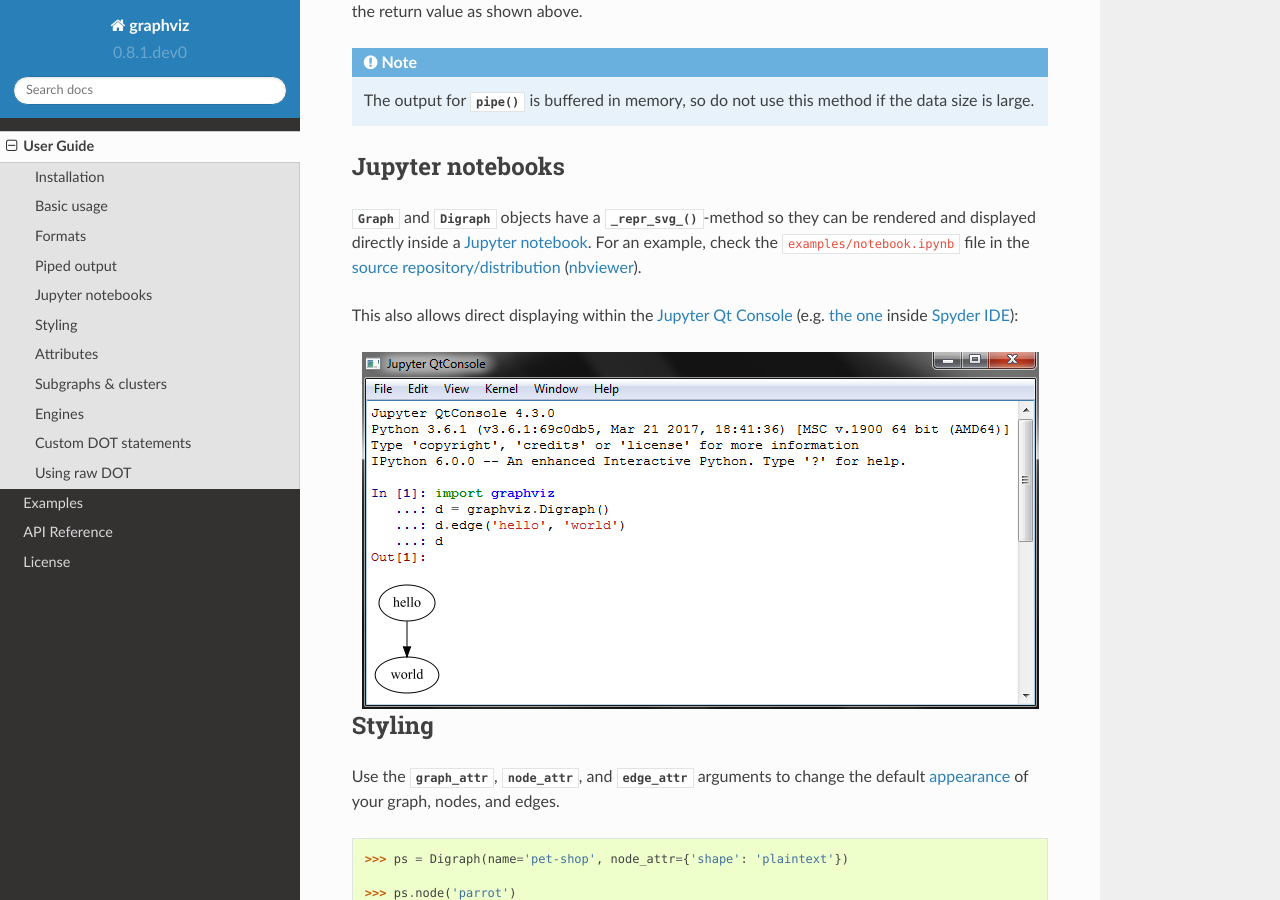
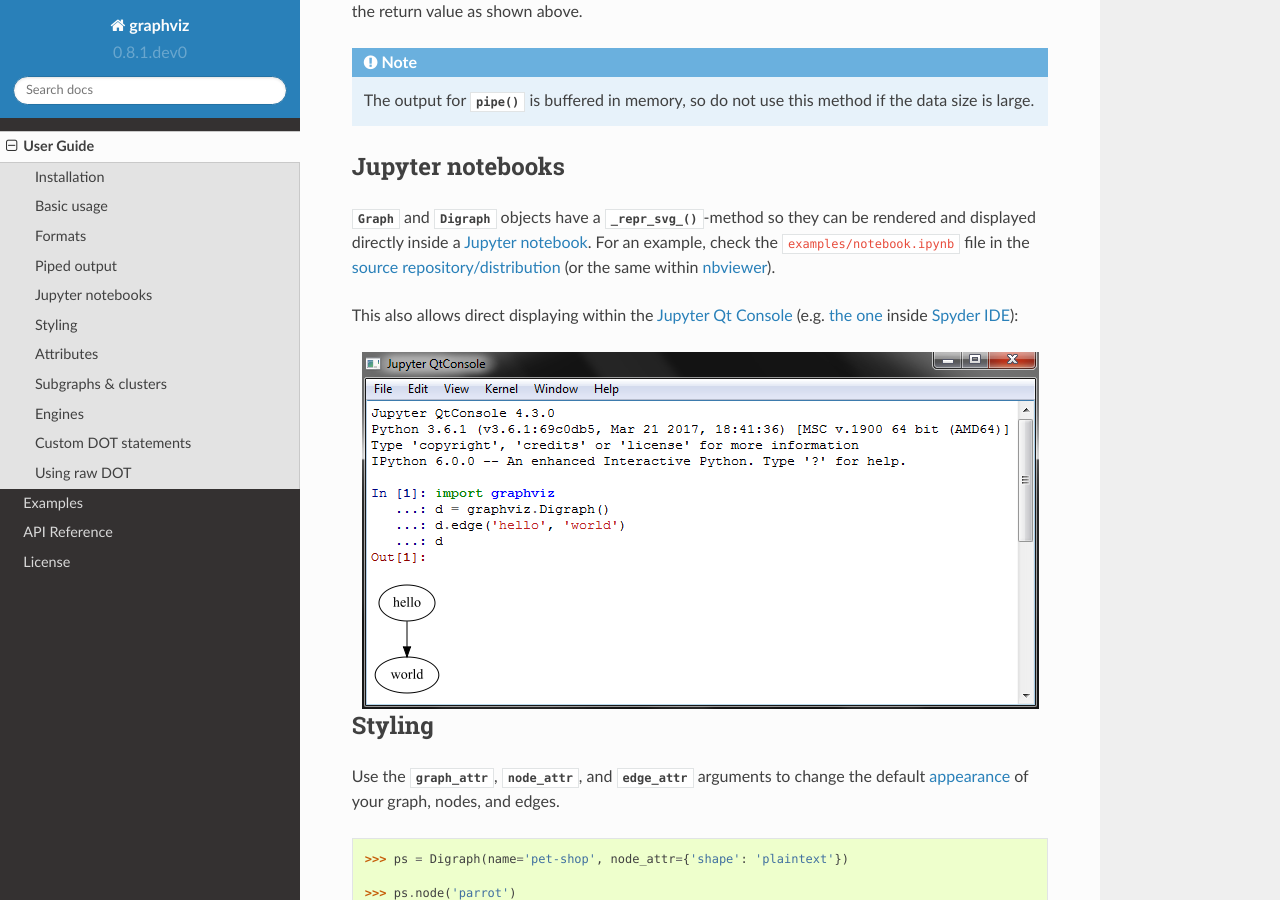
Before and after one commit to xflr6/graphviz, a Sphinx documentation site: the page built from docs/manual.rst, in a window 1280 px wide and 900 px high, scrolled down 2729 px. Built offline with Sphinx 7.4.7 and the Read the Docs theme 2.0.0, drawn with Linux system fonts in a browser that asks for light colours; the version number is read from the project's files by our own code.

Commit message:
fix notebook.ipynb repo link

```diff
--- a/docs/manual.rst
+++ b/docs/manual.rst
@@ -162,7 +162,8 @@ Jupyter notebooks
 :meth:`~.Graph._repr_svg_`-method so they can be rendered and displayed
 directly inside a `Jupyter notebook`_. For an example, check the
 ``examples/notebook.ipynb`` file in the
-`source repository/distribution <notebook_>`_ (nbviewer_).
+`source repository/distribution <notebook.ipynb_>`_ (or the same within
+nbviewer_).
 
 This also allows direct displaying within the `Jupyter Qt Console`_ (e.g.
 `the one <spyderconsole_>`_ inside `Spyder IDE`_):
```
Also changed, not shown: other parts of docs/manual.rst (+1 -1 lines).
